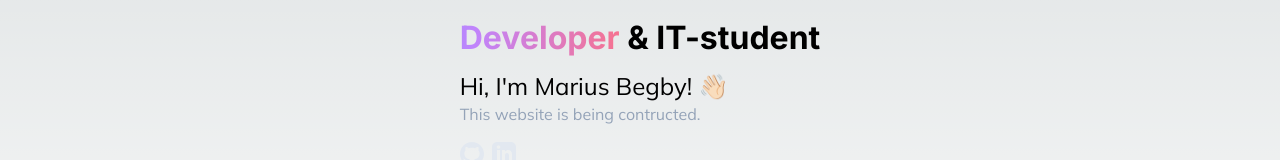
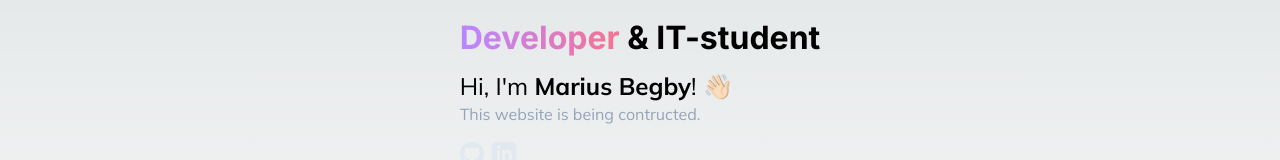
Before and after one commit to mariusbegby/begby.dev, a Next.js app: page / in a window 1280 px wide. Shown: the part 310-470 px from the top of the page. Built offline with nearby package versions, Linux system fonts and the light colour scheme.

Commit message:
Add animation of waving hand to front page

```diff
--- a/app/page.tsx
+++ b/app/page.tsx
@@ -9,7 +9,7 @@ export default function Home() {
                         <TextGradient text='Developer' /> & IT-student
                     </h1>
                 </header>
-                <p className='text-2xl mt-2'>Hi, I'm Marius Begby! 👋🏻</p>
+                <p className='text-2xl mt-2'>Hi, I'm <span className='font-bold'>Marius Begby</span>! <span className='waving-hand-emoji'>👋🏻</span></p>
                 <p className='text-slate-400'>
                     This website is being contructed.
                 </p>
```
